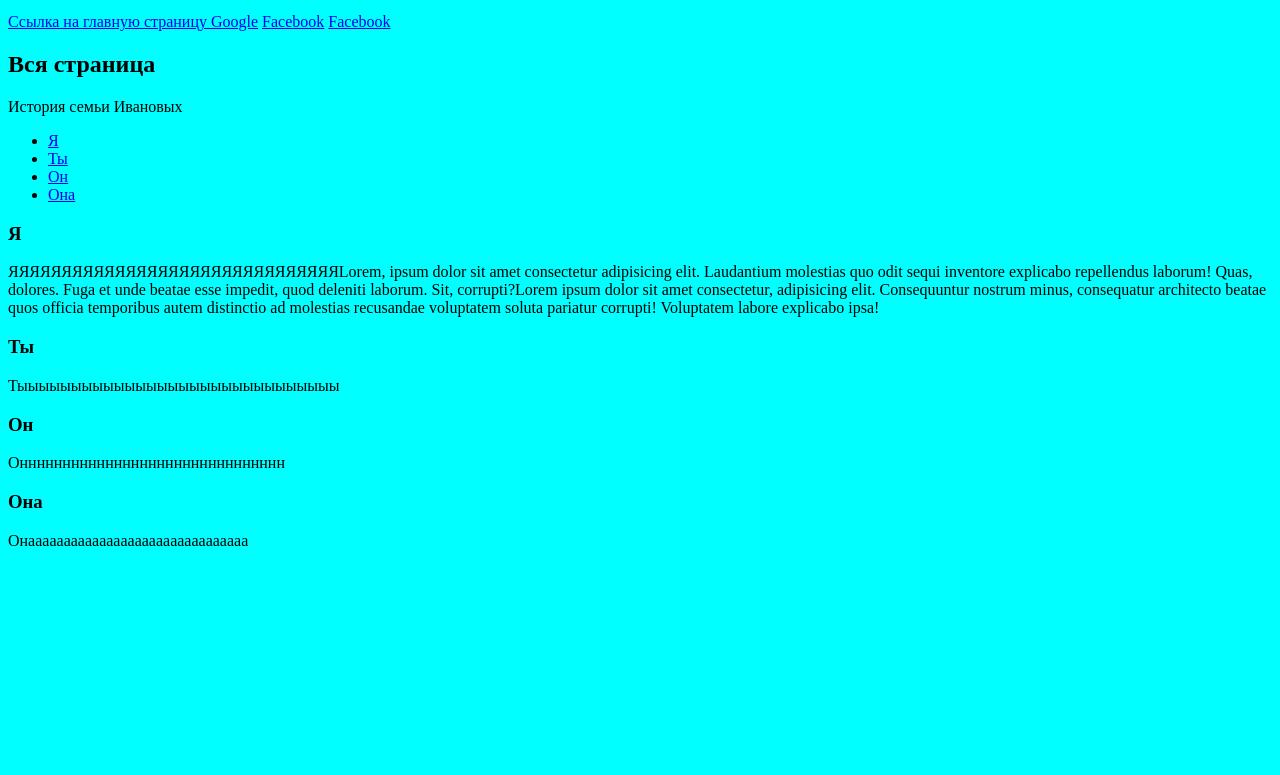
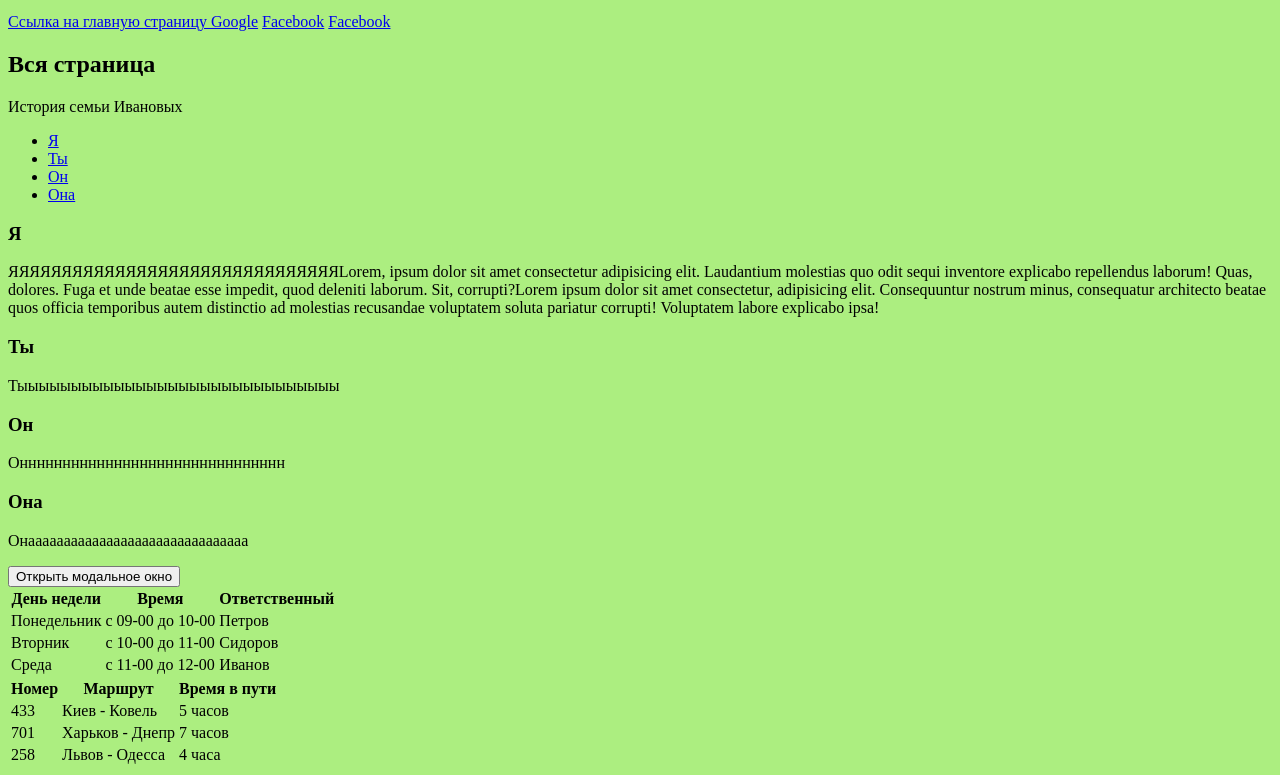
Before and after one commit to OlenaPatlata/github-tutorial, a plain HTML site: page index.html in a window 1280 px wide. Shown: the part 1045-1820 px from the top of the page. Before the commit the page ends 1611 px from the top, so only its background shows below. Drawn offline with Linux system fonts and the light colour scheme.

Commit message:
Строит таблицы, смена фона

```diff
--- a/css/styles.css
+++ b/css/styles.css
@@ -1,3 +1,3 @@
 body{
-    background-color: aqua;
+    background-color: rgb(172, 238, 128);
 }
--- a/index.html
+++ b/index.html
@@ -105,8 +105,62 @@
         <h3 id="Она">Она</h3>
         <p>Онааааааааааааааааааааааааааааааа</p>
       </section>
+      <button type="button">Открыть модальное окно</button>
+<!-- таблица список ответственных -->
+      <table>
+        <thead>
+            <tr>
+                <th>День недели</th>
+                <th>Время</th>
+                <th>Ответственный</th>
+            </tr>
+        </thead>
+        <tbody>
+            <tr>
+                <td>Понедельник</td>
+                <td>с 09-00 до 10-00</td>
+                <td>Петров</td>
+            </tr>
+            <tr>
+                <td>Вторник</td>
+                <td>с 10-00 до 11-00</td>
+                <td>Сидоров</td>
+            </tr>
+            <tr>
+                <td>Среда</td>
+                <td>с 11-00 до 12-00</td>
+                <td>Иванов</td>
+            </tr>
+        </tbody>
+      </table>
+<!-- Расписание поездов таблица -->
+      <table>
+        <thead>
+          <tr>
+            <th>Номер</th>
+            <th>Маршрут</th>
+            <th>Время в пути</th>
+          </tr>
+        </thead>
 
-
+        <tbody>
+          <tr>
+            <td>433</td>
+            <td>Киев - Ковель</td>
+            <td>5 часов</td>
+          </tr>
+          <tr>
+            <td>701</td>
+            <td>Харьков - Днепр</td>
+            <td>7 часов</td>
+          </tr>
+          <tr>
+            <td>258</td>
+            <td>Львов - Одесса</td>
+            <td>4 часа</td>
+          </tr>
+        </tbody>
+      </table>
 
 </body>
 </html>
```
